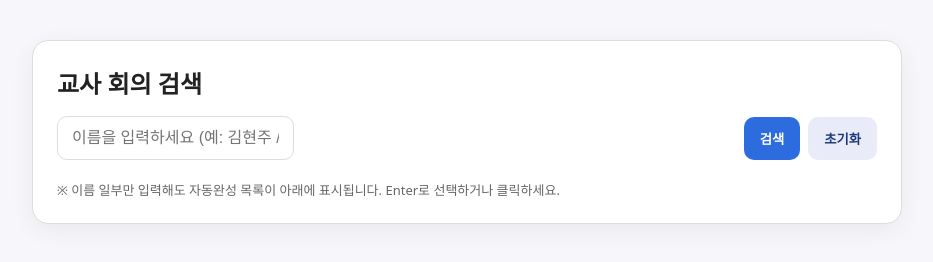
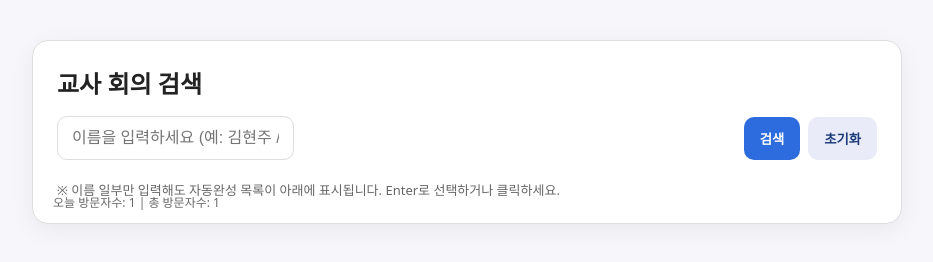
Before and after one commit to YongYongdiedie/findfind, a plain HTML site: page index.html in a window 1280 px wide. Shown: the whole page, without its empty margins (173-1106 px from the left). Drawn offline with Linux system fonts and the light colour scheme.

Commit message:
Update index.html

```diff
--- a/index.html
+++ b/index.html
@@ -7,7 +7,7 @@
 <style>
   :root { --bg:#f7f7fb; --fg:#222; --muted:#666; --border:#ddd; --pri:#2d6cdf; }
   body { font-family: system-ui, -apple-system, Segoe UI, Roboto, 'Noto Sans KR', Arial, sans-serif; margin:0; background:var(--bg); color:var(--fg); }
-  .wrap { max-width: 820px; margin: 40px auto; background: #fff; border:1px solid var(--border); border-radius:16px; padding: 24px; box-shadow: 0 6px 24px rgba(0,0,0,.06); }
+  .wrap { max-width: 820px; margin: 40px auto; background: #fff; border:1px solid var(--border); border-radius:16px; padding: 24px; box-shadow: 0 6px 24px rgba(0,0,0,.06); position:relative;}
   h1 { margin: 0 0 16px; font-size: 24px; }
   .searchbar { position: relative; display:flex; gap:8px; flex-wrap:wrap; align-items: center; }
   #kw { flex:1; padding:12px 14px; border:1px solid var(--border); border-radius:10px; font-size:16px; }
@@ -21,6 +21,7 @@
   .row-actions { display:inline-flex; gap:8px; flex-wrap:wrap; margin-left: 8px; }
   .chip { display:inline-block; padding:2px 8px; background:#f7f7f7; border-radius:999px; font-size:12px; border:1px solid var(--border); margin-left:8px;}
   .footer { margin-top: 14px; font-size:13px; color:var(--muted); }
+
   /* Autocomplete */
   .ac-wrap { position: relative; flex: 1 1 auto; }
   .ac-list { position: absolute; top: 46px; left: 0; right: 0; background: #fff; border:1px solid var(--border); border-radius: 10px; overflow: hidden; box-shadow: 0 8px 24px rgba(0,0,0,.08); z-index: 10; }
@@ -29,6 +30,15 @@
   .ac-item:hover, .ac-item.active { background:#eef3ff; }
   .ac-sub { font-size: 12px; color: var(--muted); }
   mark { background: #ffef99; padding: 0 2px; border-radius: 3px; }
+
+  /* 방문자 카운터 */
+  .visitor-counter {
+    position: absolute;
+    bottom: 12px;
+    left: 20px;
+    font-size: 12px;
+    color: var(--muted);
+  }
 </style>
 </head>
 <body>
@@ -44,15 +54,17 @@
     </div>
     <div class="result" id="out"></div>
     <div class="footer">※ 이름 일부만 입력해도 자동완성 목록이 아래에 표시됩니다. Enter로 선택하거나 클릭하세요.</div>
+
+    <!-- 방문자 카운터 -->
+    <div class="visitor-counter" id="visitorCounter"></div>
   </div>
 
 <script>
 let DATA = [];
 let NAMES = [];
-let acIndex = -1; // keyboard selection index
-let composing = false; // handle IME composition (Korean input)
+let acIndex = -1;
+let composing = false;
 
-// Utilities
 async function load() {
   const res = await fetch('data.json');
   DATA = await res.json();
@@ -101,7 +113,6 @@ function doSearchByName(name) {
   render(result);
 }
 
-// Fuzzy scoring (simple, fast)
 function scoreName(name, kw) {
   const n = name.toLowerCase();
   const nn = normalizeName(name);
@@ -110,7 +121,6 @@ function scoreName(name, kw) {
   if (n === k || nn === k) return 100;
   if (n.startsWith(k) || nn.startsWith(k)) return 80;
   if (n.includes(k) || nn.includes(k)) return 60;
-  // token prefix match boost
   const tokens = nn.split(' ');
   if (tokens.some(t => t.startsWith(k))) return 50;
   return 0;
@@ -124,14 +134,12 @@ function highlight(name, kw) {
 
 function buildSuggestions(kw) {
   if (!kw) return [];
-  // Score and sort
   const scored = DATA.map(x => ({
     name: x.name,
     normalized: x.name_normalized || normalizeName(x.name),
     platform: x.platform || '',
     score: scoreName(x.name, kw)
   })).filter(s => s.score > 0);
-  // Deduplicate by exact name
   const map = new Map();
   for (const s of scored) {
     if (!map.has(s.name) || map.get(s.name).score < s.score) map.set(s.name, s);
@@ -151,7 +159,6 @@ function renderAC(list, kw) {
     </div>
   `).join('');
   ac.style.display = 'block';
-  // Bind click
   Array.from(ac.querySelectorAll('.ac-item')).forEach(el => {
     el.addEventListener('click', () => {
       const name = el.querySelector('div').textContent;
@@ -164,7 +171,6 @@ function renderAC(list, kw) {
 
 function sStrip(s){ return s.replace(/\s+/g,' ').trim(); }
 
-// Debounce
 function debounce(fn, wait=120) {
   let t; return function(...args){ clearTimeout(t); t = setTimeout(() => fn.apply(this, args), wait); };
 }
@@ -196,15 +202,35 @@ function handleKey(e) {
       doSearchByName(document.getElementById('kw').value);
       ac.style.display = 'none';
     }
-    return; // let normal submit happen if needed
+    return;
   } else if (e.key === 'Escape') {
     ac.style.display = 'none';
     return;
   } else {
     return;
   }
-  // update active style
   items.forEach((el, idx) => el.classList.toggle('active', idx === acIndex));
+}
+
+// === 방문자 카운터 ===
+function updateVisitorCounter(){
+  const today = new Date().toISOString().split('T')[0]; // YYYY-MM-DD
+  const lastDate = localStorage.getItem("visit_date");
+  let todayCount = parseInt(localStorage.getItem("today_count") || "0");
+  let totalCount = parseInt(localStorage.getItem("total_count") || "0");
+
+  if(lastDate !== today){
+    todayCount = 0; // reset daily counter
+    localStorage.setItem("visit_date", today);
+  }
+  todayCount++;
+  totalCount++;
+
+  localStorage.setItem("today_count", todayCount);
+  localStorage.setItem("total_count", totalCount);
+
+  document.getElementById("visitorCounter").innerText =
+    `오늘 방문자수: ${todayCount} | 총 방문자수: ${totalCount}`;
 }
 
 window.addEventListener('DOMContentLoaded', async () => {
@@ -216,6 +242,8 @@ window.addEventListener('DOMContentLoaded', async () => {
   kw.addEventListener('keydown', handleKey);
   document.getElementById('btnSearch').addEventListener('click', () => doSearchByName(kw.value));
   document.getElementById('btnClear').addEventListener('click', () => { kw.value=''; render([]); document.getElementById('ac').style.display='none'; });
+
+  updateVisitorCounter(); // 방문자 카운터 실행
 });
 </script>
 </body>
```
